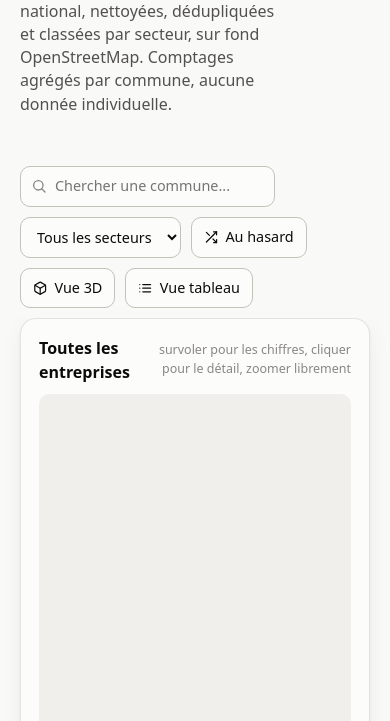
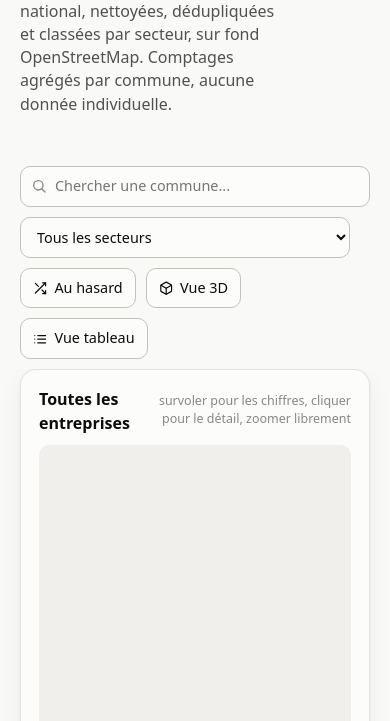
Before and after one commit to abiotov/annuaire-benin, a plain HTML site: page src/annuaire_benin/atlas/template.html in a window 390 px wide. Shown: the part 123-844 px from the top of the page. Drawn offline with Linux system fonts and the light colour scheme; files whose address does not match are found by name.

Commit message:
Atlas : CSS défensif pour les petits écrans
Largeurs maximales sur les contrôles et passage en pleine largeur
sous 480 px. Au passage, constat d outillage documenté au journal :
Edge headless impose ~492 px de largeur minimale, les captures
« mobile » précédentes coupaient l image sans que la page déborde
réellement.

```diff
--- a/src/annuaire_benin/atlas/template.html
+++ b/src/annuaire_benin/atlas/template.html
@@ -83,9 +83,13 @@
     background: var(--surface); color: var(--ink);
     border: 1px solid var(--baseline); border-radius: 10px;
     padding: 9px 12px; font: inherit; font-size: 0.9rem;
+    max-width: 100%;
   }
-  #communeSearch { min-width: 250px; padding-left: 34px; }
-  #sectorSel { max-width: 330px; }
+  #communeSearch { min-width: min(250px, 72vw); padding-left: 34px; }
+  #sectorSel { max-width: min(330px, 100%); }
+  @media (max-width: 480px) {
+    .searchwrap, #communeSearch, #sectorSel { width: 100%; }
+  }
   .controls button { cursor: pointer; display: inline-flex; align-items: center; gap: 7px; }
   .controls button:hover, #themeBtn:hover { border-color: var(--accent); color: var(--accent); }
 
```
Also changed, not shown: docs/atlas/index.html (+6 -2 lines).
